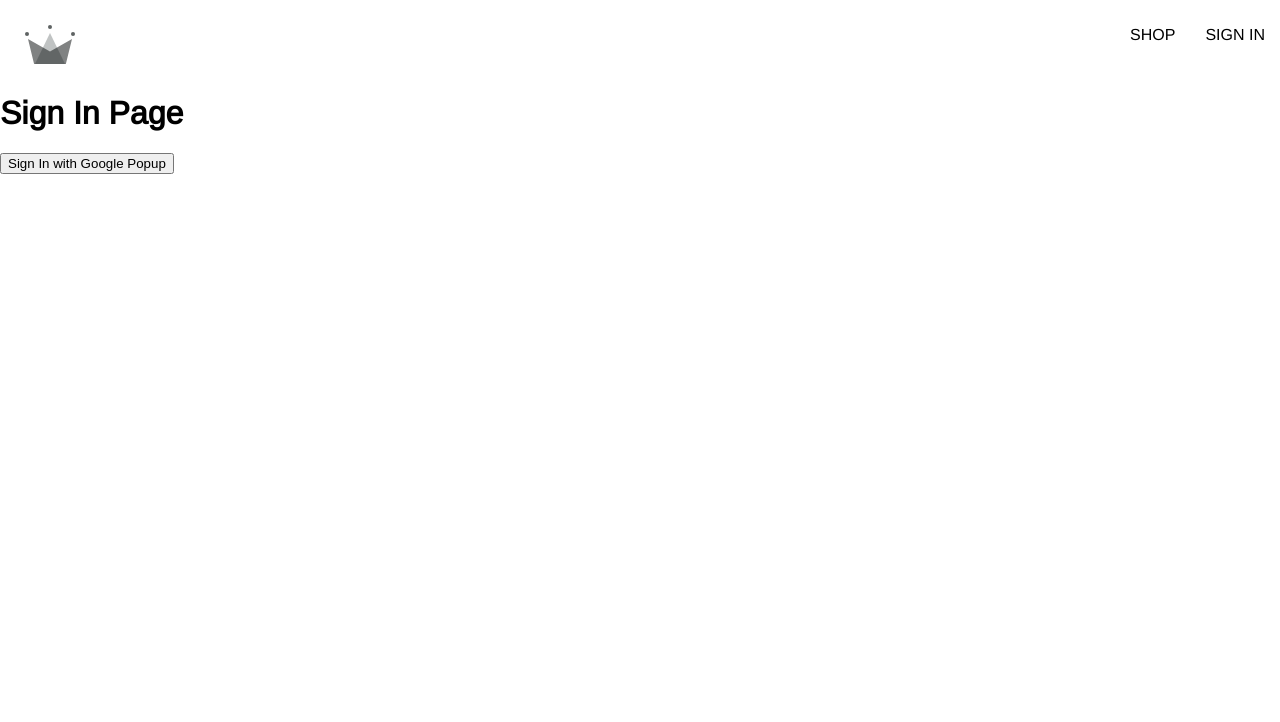
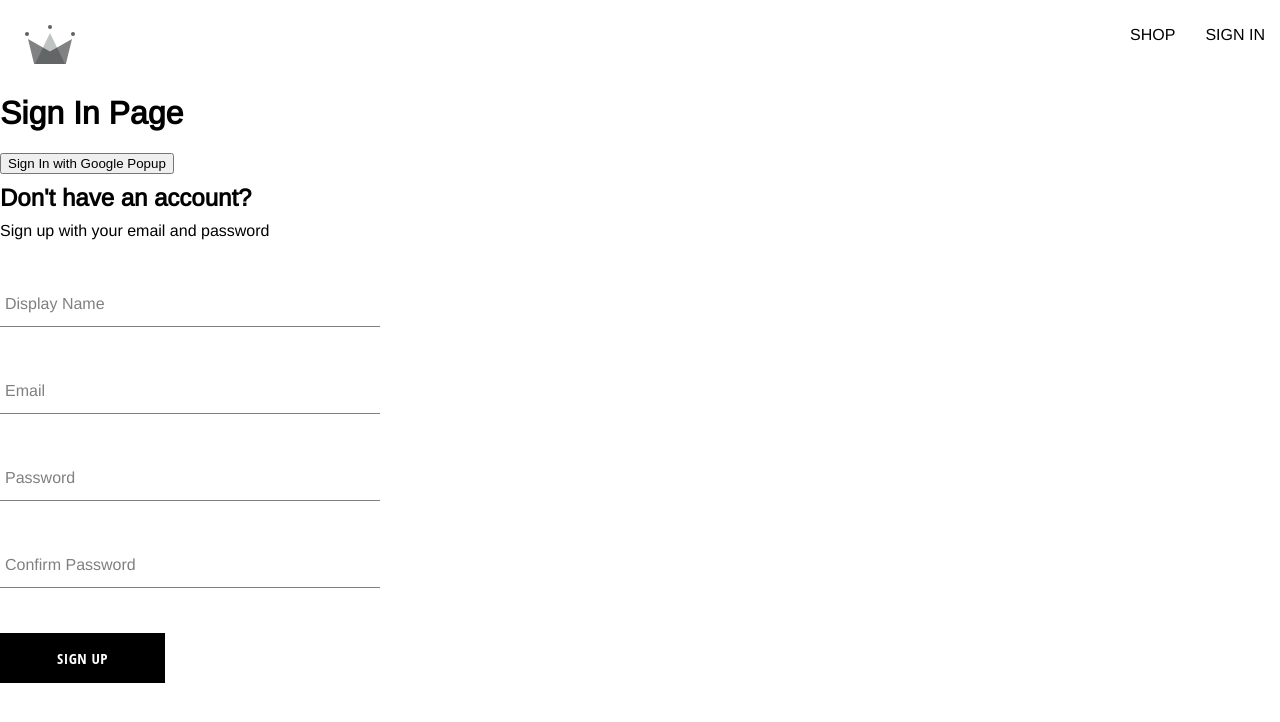
Before and after one commit to samisafatli/CapstoneMarketplace, a React (Vite) app: page /sign-in in a window 1280 px wide. Shown: the top 722 px of the page. Built offline with nearby package versions, Linux system fonts and the light colour scheme; a web font is replaced by a local one.

Commit message:
Add sign up component

```diff
--- /dev/null
+++ b/src/components/sign-up-form/signUpForm.jsx
@@ -0,0 +1,95 @@
+import { useState } from 'react'
+import './signUpForm.styles.scss'
+import {
+  createAuthUserWithEmailAndPassword,
+  createUserDocumentFromAuth
+} from '../../firebase/config'
+import FormInput from '../form-input/formInput'
+import Button from '../button/button'
+
+const defaultFormFields = {
+  displayName: '',
+  email: '',
+  password: '',
+  confirmPassword: ''
+}
+
+const SignUpForm = () => {
+  const [formFields, setFormFields] = useState(defaultFormFields)
+  const { displayName, email, password, confirmPassword } = formFields
+
+  const resetFormFields = () => {
+    setFormFields({})
+  }
+
+  const handleChange = event => {
+    const { name, value } = event.target
+    setFormFields({ ...formFields, [name]: value })
+  }
+
+  const handleSubmit = async (event) => {
+    event.preventDefault()
+
+    if (password !== confirmPassword) {
+      alert("Passwords do not match")
+      return
+    } try {
+      const { user } = await createAuthUserWithEmailAndPassword(email, password)
+      await createUserDocumentFromAuth(user, { displayName })
+    } catch (error) {
+      if (error.code === 'auth/email-already-in-use') alert('Email already in use')
+      if (error.code === 'auth/weak-password') alert('Password too weak')
+      console.log(error)
+    }
+    resetFormFields()
+  }
+
+  return (
+    <div className="sign-up-container">
+      <h2>Don't have an account?</h2>
+      <span>Sign up with your email and password</span>
+      <form onSubmit={handleSubmit} action="">
+
+        <FormInput
+          label='Display Name'
+          required
+          onChange={handleChange}
+          type="text"
+          name="displayName"
+          value={displayName}
+        />
+
+        <FormInput
+          label='Email'
+          required
+          onChange={handleChange}
+          type="email"
+          name="email"
+          value={email}
+        />
+
+        <FormInput
+          label='Password'
+          required
+          onChange={handleChange}
+          type="password"
+          name="password"
+          value={password}
+        />
+
+        <FormInput
+          label='Confirm Password'
+          required
+          onChange={handleChange}
+          type="password"
+          name="confirmPassword"
+          value={confirmPassword}
+        />
+
+        <Button type='submit'>Sign Up</Button>
+      </form>
+    </div>
+  )
+}
+
+export default SignUpForm
--- /dev/null
+++ b/src/components/sign-up-form/signUpForm.styles.scss
@@ -0,0 +1,9 @@
+.sign-up-container {
+  display: flex;
+  flex-direction: column;
+  width: 380px;
+
+  h2 {
+    margin: 10px 0;
+  }
+}
--- a/src/firebase/config.js
+++ b/src/firebase/config.js
@@ -1,12 +1,15 @@
 import { initializeApp } from "firebase/app";
 
-import { getFirestore, doc, getDoc, setDoc } from 'firebase/firestore'
+import {
+  getFirestore,
+  doc, getDoc, setDoc
+} from 'firebase/firestore'
 
 import {
   getAuth,
-  signInWithRedirect,
   signInWithPopup,
-  GoogleAuthProvider
+  GoogleAuthProvider,
+  createUserWithEmailAndPassword
 } from 'firebase/auth'
 
 const firebaseConfig = {
@@ -30,7 +33,7 @@ export const signInWithGooglePopup = () => signInWithPopup(auth, provider)
 
 export const db = getFirestore();
 
-export const createUserDocumentFromAuth = async (userAuth) => {
+export const createUserDocumentFromAuth = async (userAuth, formData = {}) => {
   const userDocRef = doc(db, 'users', userAuth.uid)
   const userSnapshot = await getDoc(userDocRef)
 
@@ -40,12 +43,20 @@ export const createUserDocumentFromAuth = async (userAuth) => {
 
     try {
       await setDoc(userDocRef, {
-        displayName, email, createdAt
+        displayName,
+        email,
+        createdAt,
+        ...formData
       })
     } catch (error) {
       console.log('Error creating the user', error.message)
     }
   }
   return userDocRef
+}
 
+export const createAuthUserWithEmailAndPassword = async (email, password) => {
+  if (!email || !password) return
+
+  return await createUserWithEmailAndPassword(auth, email, password)
 }
--- a/src/routes/sign-in/SignIn.jsx
+++ b/src/routes/sign-in/SignIn.jsx
@@ -1,3 +1,4 @@
+import SignUpForm from '../../components/sign-up-form/signUpForm'
 import {
   signInWithGooglePopup,
   createUserDocumentFromAuth
@@ -9,6 +10,7 @@ const SignIn = () => {
     const { user } = await signInWithGooglePopup()
     const userDocRef = await createUserDocumentFromAuth(user)
   }
+
   return (
     <div>
       <h1>Sign In Page</h1>
@@ -16,6 +18,7 @@ const SignIn = () => {
         Sign In with Google Popup
       </button>
 
+      <SignUpForm />
     </div>
   )
 }
```
